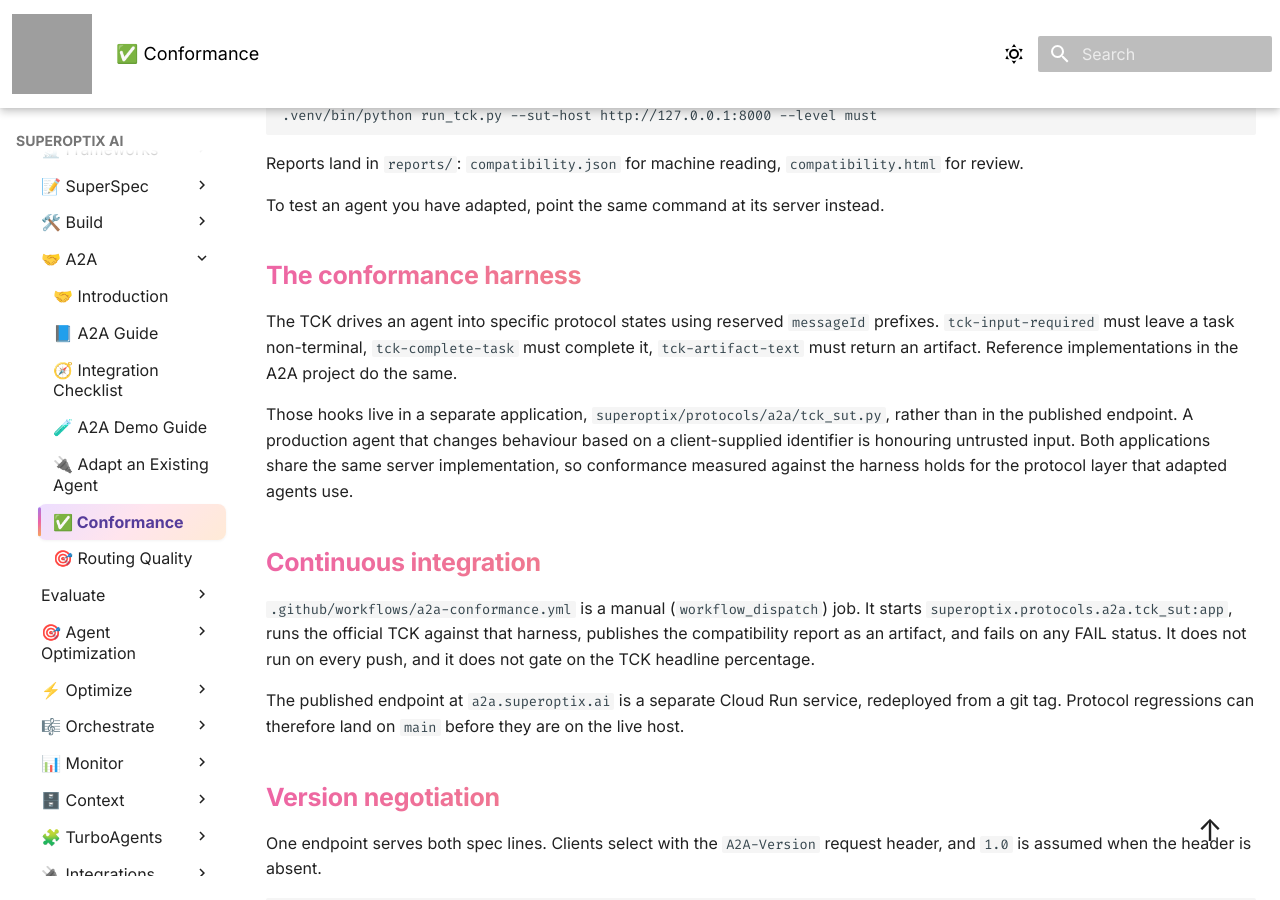
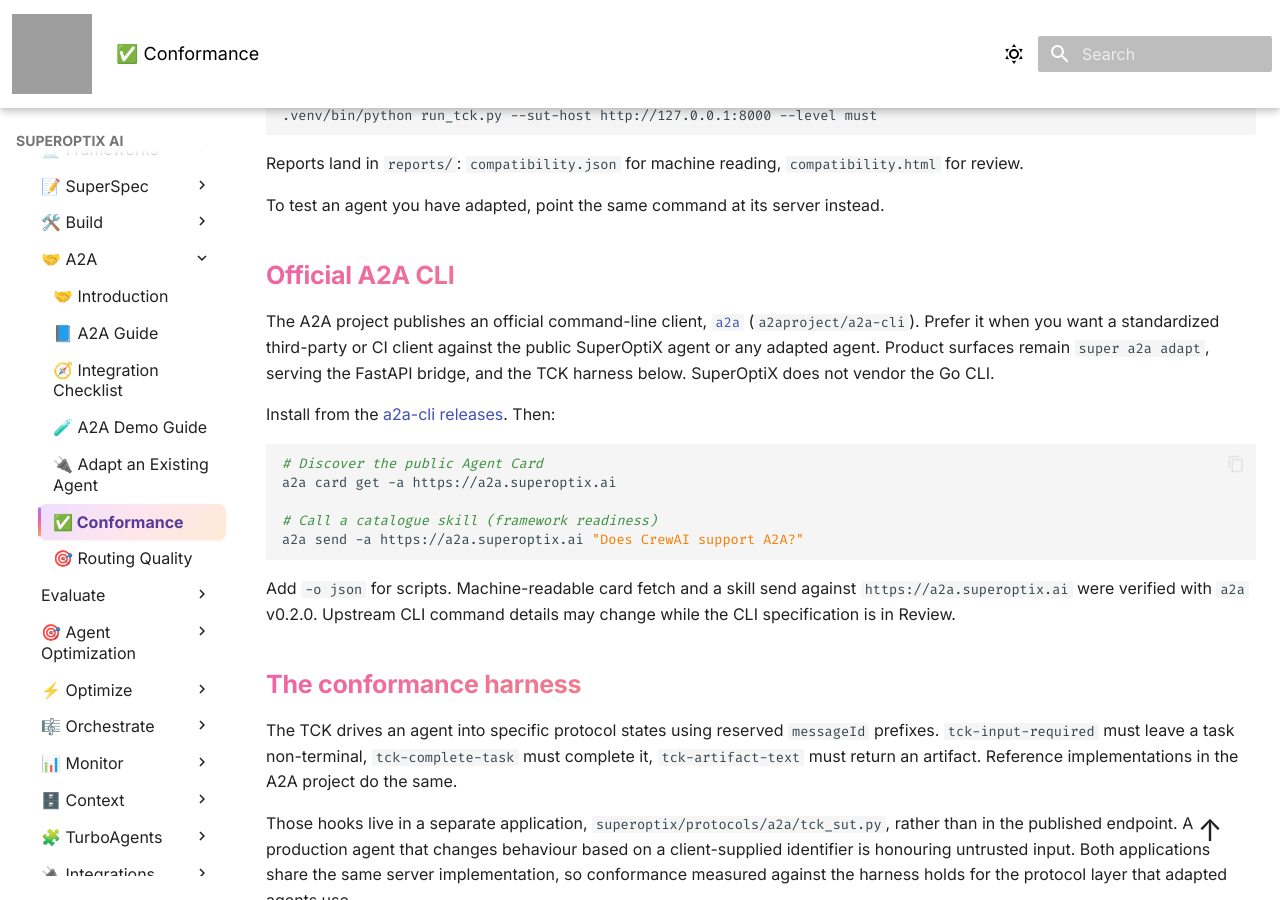
Before and after one commit to SuperagenticAI/superoptix, an MkDocs documentation site: the page built from docs/guides/a2a-conformance.md, in a window 1280 px wide and 900 px high, scrolled down 3129 px. Built offline with MkDocs 1.6.1 and Material for MkDocs 9.7.7, drawn with Linux system fonts in a browser that asks for light colours; grey boxes are pictures that could not be loaded.

Commit message:
docs: recommend official a2a CLI for third-party and CI clients
Document a2aproject/a2a-cli against a2a.superoptix.ai. Keep super a2a
adapt/serve as product surfaces; do not vendor the Go CLI.

````diff
--- a/docs/guides/a2a-conformance.md
+++ b/docs/guides/a2a-conformance.md
@@ -128,6 +128,30 @@
 `compatibility.html` for review.
 
 To test an agent you have adapted, point the same command at its server instead.
+
+## Official A2A CLI
+
+The A2A project publishes an official command-line client,
+[`a2a`](https://github.com/a2aproject/a2a-cli) (`a2aproject/a2a-cli`). Prefer it
+when you want a standardized third-party or CI client against the public
+SuperOptiX agent or any adapted agent. Product surfaces remain
+`super a2a adapt`, serving the FastAPI bridge, and the TCK harness below. SuperOptiX
+does not vendor the Go CLI.
+
+Install from the [a2a-cli releases](https://github.com/a2aproject/a2a-cli/releases).
+Then:
+
+```bash
+# Discover the public Agent Card
+a2a card get -a https://a2a.superoptix.ai
+
+# Call a catalogue skill (framework readiness)
+a2a send -a https://a2a.superoptix.ai "Does CrewAI support A2A?"
+```
+
+Add `-o json` for scripts. Machine-readable card fetch and a skill send against
+`https://a2a.superoptix.ai` were verified with `a2a` v0.2.0. Upstream CLI
+command details may change while the CLI specification is in Review.
 
 ## The conformance harness
 
````
Also changed, not shown: README.md (+24 -0 lines).
